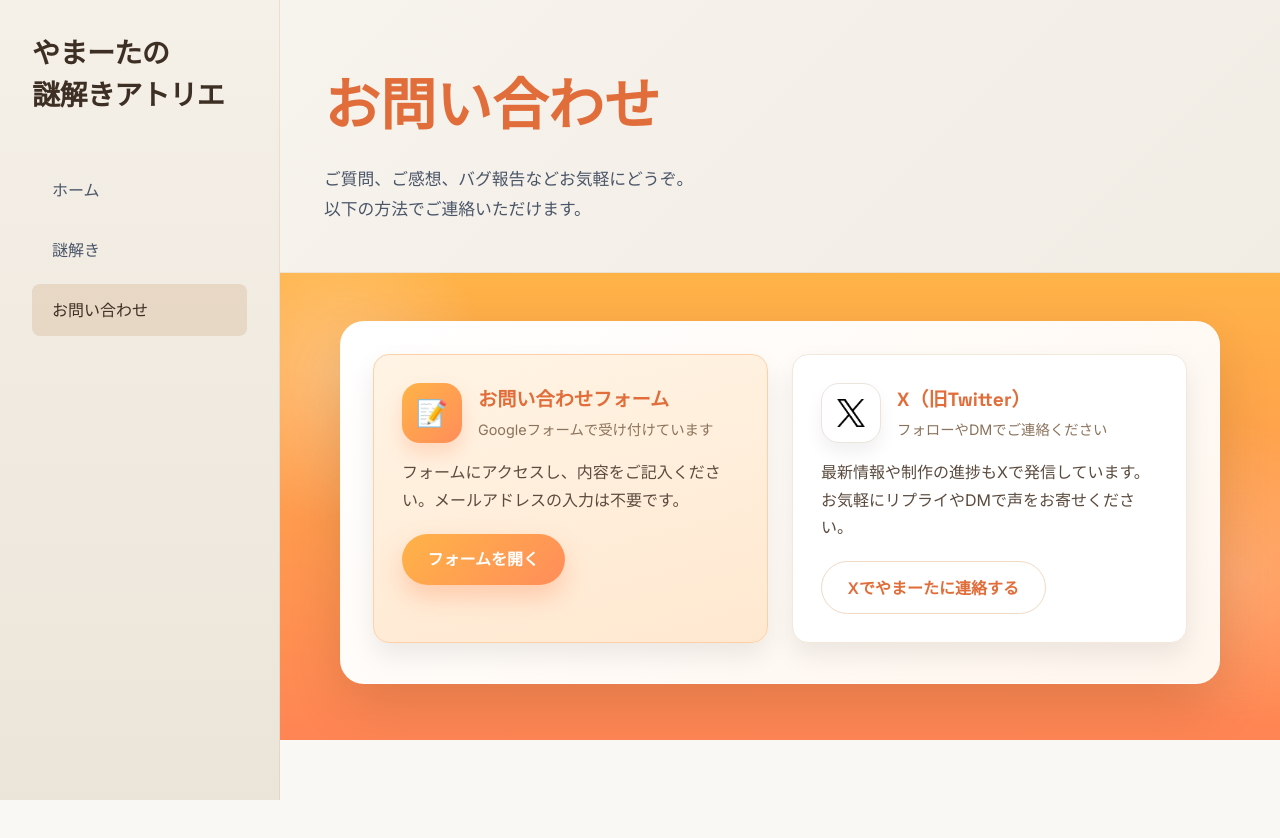
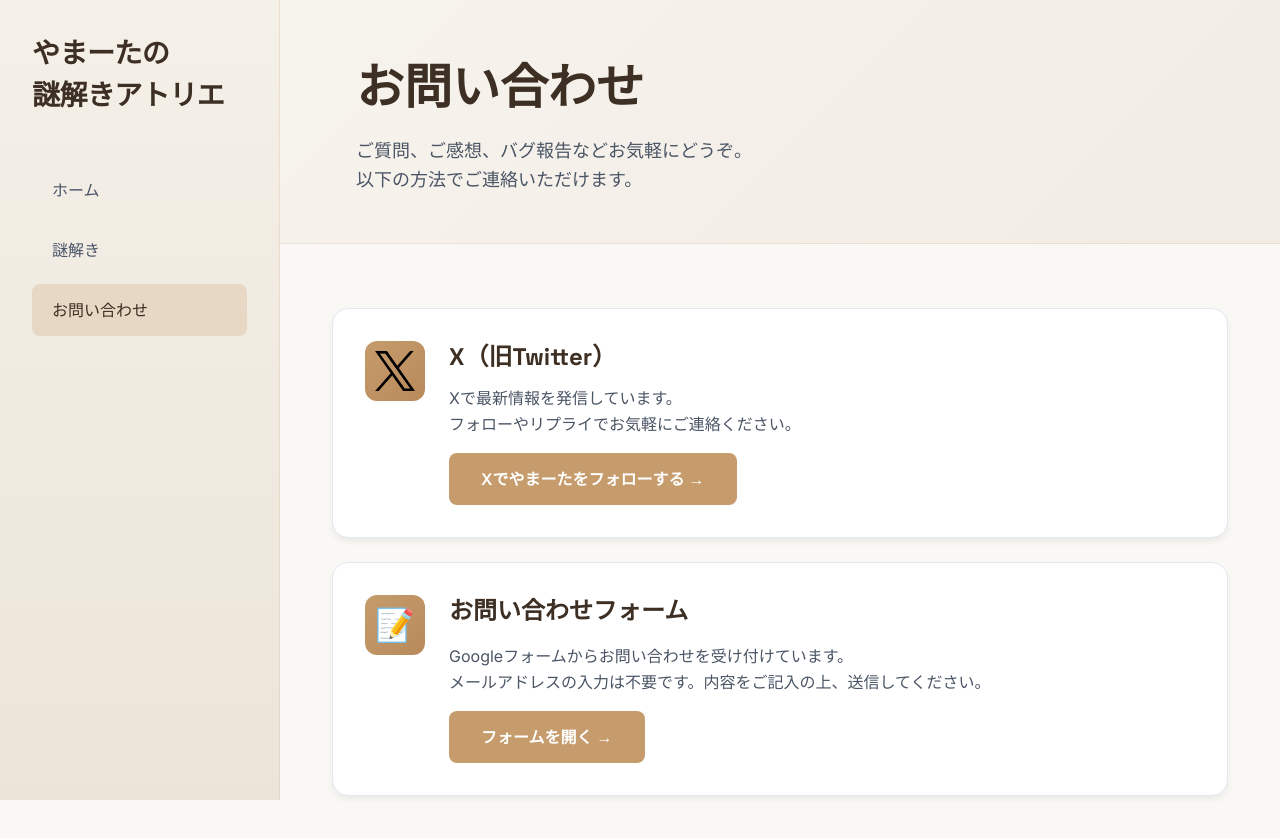
Before and after one commit to umauma1600/umauma1600.github.io, a React (Vite) app: page /contact in a window 1280 px wide. Shown: the top 838 px of the page. Before the commit the page ends 800 px from the top, so only its background shows below. Built offline with nearby package versions, Linux system fonts and the light colour scheme; the HTML template or start-up script is replaced by a standard one.

Commit message:
Restore original contact page palette

```diff
--- a/src/pages/ContactPage.tsx
+++ b/src/pages/ContactPage.tsx
@@ -1,13 +1,26 @@
-export default function ContactPage() {
-  const formUrl =
+const FORM_URL =
   "https://docs.google.com/forms/d/e/1FAIpQLScKSm1omQGgdJoAtyZD_mOVPjpfN2lLLBFgE8ot1Z9Hn3FpxA/viewform";
 
+export default function ContactPage() {
   return (
     <>
-      <section className="contact-header">
-        <div className="contact-header__inner">
-          <h1 className="contact-title">お問い合わせ</h1>
-          <p className="contact-intro">
+      {/* ページヘッダー */}
+      <section
+        style={{
+          padding: "4rem 0 3rem",
+          background:
+            "linear-gradient(135deg, rgba(245, 240, 232, 0.6) 0%, rgba(235, 229, 217, 0.6) 100%)",
+          borderBottom: "1px solid rgba(198, 156, 109, 0.2)",
+        }}
+      >
+        <div className="max-w-4xl mx-auto px-6">
+          <h1
+            className="text-4xl md:text-5xl font-bold mb-6"
+            style={{ color: "var(--color-primary)" }}
+          >
+            お問い合わせ
+          </h1>
+          <p className="text-lg text-gray-600 leading-relaxed">
             ご質問、ご感想、バグ報告などお気軽にどうぞ。
             <br />
             以下の方法でご連絡いただけます。
@@ -15,242 +28,128 @@ export default function ContactPage() {
         </div>
       </section>
 
-      <section className="contact-hero">
-        <div className="contact-hero__overlay" aria-hidden="true" />
-        <div className="contact-hero__overlay contact-hero__overlay--right" aria-hidden="true" />
-        <div className="contact-hero__content">
-          <div className="contact-grid">
-            <div className="contact-card contact-card--accent">
-              <div className="contact-card__header">
-                <div className="contact-icon" aria-hidden="true">
-                  <span role="img" aria-label="pencil">
-                    📝
-                  </span>
+      {/* お問い合わせ方法 */}
+      <section className="px-6 py-12 md:py-16">
+        <div className="max-w-4xl mx-auto space-y-6">
+          {/* SNS */}
+          <div className="contact-card">
+            <div className="flex flex-col md:flex-row gap-6">
+              <div className="icon-wrapper flex items-center justify-center">
+                <img
+                  src="/assets/images/logo-black.png"
+                  alt="X ロゴ"
+                  className="h-10 w-10 object-contain"
+                />
               </div>
-                <div>
-                  <h3 className="contact-card__title">お問い合わせフォーム</h3>
-                  <p className="contact-card__caption">Googleフォームで受け付けています</p>
+              <div className="flex-1">
+                <h3
+                  className="text-2xl font-bold mb-3"
+                  style={{ color: "var(--color-primary)" }}
+                >
+                  X（旧Twitter）
+                </h3>
+                <p className="text-gray-600 mb-4 leading-relaxed">
+                  Xで最新情報を発信しています。
+                  <br />
+                  フォローやリプライでお気軽にご連絡ください。
+                </p>
+                <a
+                  href="https://x.com/umauma1600"
+                  target="_blank"
+                  rel="noopener noreferrer"
+                  className="btn-primary"
+                >
+                  Xでやまーたをフォローする →
+                </a>
               </div>
             </div>
-              <p className="contact-card__description">
-                フォームにアクセスし、内容をご記入ください。メールアドレスの入力は不要です。
+          </div>
+
+          {/* お問い合わせフォーム */}
+          <div className="contact-card">
+            <div className="flex flex-col md:flex-row gap-6">
+              <div className="icon-wrapper">
+                <span>📝</span>
+              </div>
+              <div className="flex-1 space-y-4">
+                <h3
+                  className="text-2xl font-bold"
+                  style={{ color: "var(--color-primary)" }}
+                >
+                  お問い合わせフォーム
+                </h3>
+                <p className="text-gray-600 leading-relaxed">
+                  Googleフォームからお問い合わせを受け付けています。
+                  <br />
+                  メールアドレスの入力は不要です。内容をご記入の上、送信してください。
                 </p>
+                <div>
                   <a
-                className="contact-button contact-button--primary"
-                href={formUrl}
+                    className="btn-primary"
+                    href={FORM_URL}
                     target="_blank"
                     rel="noopener noreferrer"
                   >
-                フォームを開く
+                    フォームを開く →
                   </a>
                 </div>
-
-            <div className="contact-card">
-              <div className="contact-card__header">
-                <div className="contact-icon contact-icon--neutral" aria-hidden="true">
-                  <img src="/assets/images/logo-black.png" alt="X ロゴ" className="contact-icon__image" />
               </div>
-                <div>
-                  <h3 className="contact-card__title">X（旧Twitter）</h3>
-                  <p className="contact-card__caption">フォローやDMでご連絡ください</p>
-                </div>
-              </div>
-              <p className="contact-card__description">
-                最新情報や制作の進捗もXで発信しています。お気軽にリプライやDMで声をお寄せください。
-              </p>
-              <a
-                className="contact-button contact-button--ghost"
-                href="https://x.com/umauma1600"
-                target="_blank"
-                rel="noopener noreferrer"
-              >
-                Xでやまーたに連絡する
-              </a>
             </div>
           </div>
         </div>
       </section>
 
+      {/* カスタムスタイル */}
       <style>{`
-        .contact-header {
-          padding: 4rem 0 3rem;
-          background: linear-gradient(135deg, rgba(245, 240, 232, 0.6) 0%, rgba(235, 229, 217, 0.6) 100%);
-          border-bottom: 1px solid rgba(198, 156, 109, 0.2);
+        /* カード */
+        .contact-card {
+          background: white;
+          border-radius: 1rem;
+          padding: 2rem;
+          box-shadow: 0 4px 6px rgba(0, 0, 0, 0.05);
+          transition: all 0.3s ease;
+          border: 1px solid #e2e8f0;
         }
 
-        .contact-header__inner {
-          max-width: 960px;
-          margin: 0 auto;
-          padding: 0 1.5rem;
+        .contact-card:hover {
+          transform: translateY(-4px);
+          box-shadow: 0 12px 24px rgba(0, 0, 0, 0.1);
         }
 
-        .contact-title {
-          font-size: clamp(2.5rem, 3vw + 1.5rem, 3.5rem);
-          font-weight: 800;
-          margin: 0 0 1rem;
-          color: #e16e3a;
+        /* アイコンラッパー */
+        .icon-wrapper {
+          width: 60px;
+          height: 60px;
+          background: linear-gradient(135deg, #c69c6d 0%, #b88a5a 100%);
+          border-radius: 12px;
+          display: flex;
+          align-items: center;
+          justify-content: center;
+          font-size: 2rem;
+          flex-shrink: 0;
         }
 
-        .contact-intro {
-          font-size: 1.05rem;
-          color: #4a5568;
-          line-height: 1.8;
-          margin: 0;
+        /* ボタン */
+        .btn-primary {
+          display: inline-block;
+          padding: 0.875rem 2rem;
+          background: var(--color-accent);
+          color: white;
+          text-decoration: none;
+          border-radius: 0.5rem;
+          font-weight: 600;
+          transition: all 0.3s ease;
         }
 
-        .contact-hero {
-          position: relative;
-          overflow: hidden;
-          padding: 3rem 1.5rem 3.5rem;
-          background: linear-gradient(180deg, #ffb347 0%, #ff8554 100%);
-        }
-
-        .contact-hero__overlay {
-          position: absolute;
-          width: 360px;
-          height: 360px;
-          border-radius: 50%;
-          background: radial-gradient(circle, rgba(255, 255, 255, 0.28) 0%, rgba(255, 255, 255, 0) 60%);
-          top: -80px;
-          left: -120px;
-          filter: blur(2px);
-        }
-
-        .contact-hero__overlay--right {
-          top: 120px;
-          left: auto;
-          right: -140px;
-          background: radial-gradient(circle, rgba(255, 255, 255, 0.18) 0%, rgba(255, 255, 255, 0) 60%);
-        }
-
-        .contact-hero__content {
-          position: relative;
-          max-width: 880px;
-          margin: 0 auto;
-          background: linear-gradient(145deg, #ffffff, #fff6ed);
-          border-radius: 24px;
-          padding: 2rem 2rem 2.5rem;
-          box-shadow: 0 22px 55px rgba(0, 0, 0, 0.12);
-          border: 1px solid rgba(255, 255, 255, 0.5);
-        }
-
-        .contact-grid {
-          display: grid;
-          grid-template-columns: repeat(auto-fit, minmax(260px, 1fr));
-          gap: 1.5rem;
-        }
-
-        .contact-card {
-          background: #ffffff;
-          border-radius: 16px;
-          padding: 1.75rem;
-          box-shadow: 0 12px 26px rgba(0, 0, 0, 0.08);
-          border: 1px solid #f2e8db;
-        }
-
-        .contact-card--accent {
-          background: linear-gradient(165deg, #fff4e5 0%, #ffe8d0 100%);
-          border-color: #ffd0a8;
-        }
-
-        .contact-card__header {
-          display: flex;
-          align-items: center;
-          gap: 1rem;
-          margin-bottom: 1rem;
-        }
-
-        .contact-card__title {
-          font-size: 1.2rem;
-          font-weight: 700;
-          color: #e16e3a;
-          margin: 0;
-        }
-
-        .contact-card__caption {
-          margin: 0.25rem 0 0;
-          color: #8b735b;
-          font-size: 0.9rem;
-        }
-
-        .contact-card__description {
-          color: #5b4b3f;
-          line-height: 1.7;
-          margin: 0 0 1.25rem;
-        }
-
-        .contact-icon {
-          width: 60px;
-          height: 60px;
-          border-radius: 18px;
-          background: linear-gradient(135deg, #ffb347 0%, #ff8d5a 100%);
-          display: grid;
-          place-items: center;
-          font-size: 1.6rem;
-          color: #fff;
-          box-shadow: 0 10px 18px rgba(255, 141, 90, 0.25);
-        }
-
-        .contact-icon--neutral {
-          background: #ffffff;
-          border: 1px solid #ebe4db;
-          box-shadow: 0 10px 18px rgba(0, 0, 0, 0.06);
-        }
-
-        .contact-icon__image {
-          width: 28px;
-          height: 28px;
-          object-fit: contain;
-        }
-
-        .contact-button {
-          display: inline-flex;
-          align-items: center;
-          justify-content: center;
-          gap: 0.5rem;
-          padding: 0.85rem 1.6rem;
-          border-radius: 999px;
-          font-weight: 700;
-          text-decoration: none;
-          transition: transform 0.2s ease, box-shadow 0.2s ease, background 0.2s ease;
-        }
-
-        .contact-button--primary {
-          background: linear-gradient(135deg, #ffb347 0%, #ff8d5a 100%);
-          color: #fff;
-          box-shadow: 0 12px 24px rgba(255, 141, 90, 0.35);
-          border: none;
-        }
-
-        .contact-button--primary:hover {
+        .btn-primary:hover {
+          background: #a77d4f;
           transform: translateY(-2px);
-          box-shadow: 0 16px 28px rgba(255, 141, 90, 0.45);
-        }
-
-        .contact-button--ghost {
-          background: #ffffff;
-          color: #e16e3a;
-          border: 1px solid #efd9c5;
-        }
-
-        .contact-button--ghost:hover {
-          transform: translateY(-2px);
-          box-shadow: 0 12px 22px rgba(0, 0, 0, 0.08);
-          background: #fff7ef;
+          box-shadow: 0 8px 16px rgba(198, 156, 109, 0.3);
         }
 
         @media (max-width: 640px) {
-          .contact-hero__content {
-            padding: 2rem 1.25rem;
-          }
-
-          .contact-card__header {
-            align-items: flex-start;
-          }
-
-          .contact-icon {
-            width: 52px;
-            height: 52px;
+          .contact-card {
+            padding: 1.5rem;
           }
         }
       `}</style>
```
Lines whose indentation alone changed are shown as unchanged.
